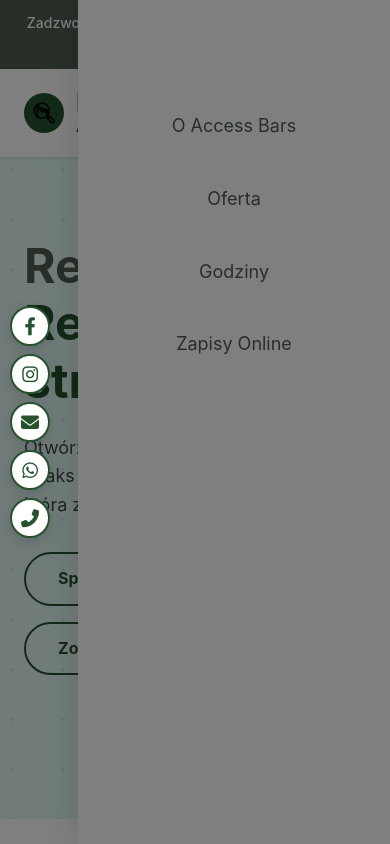
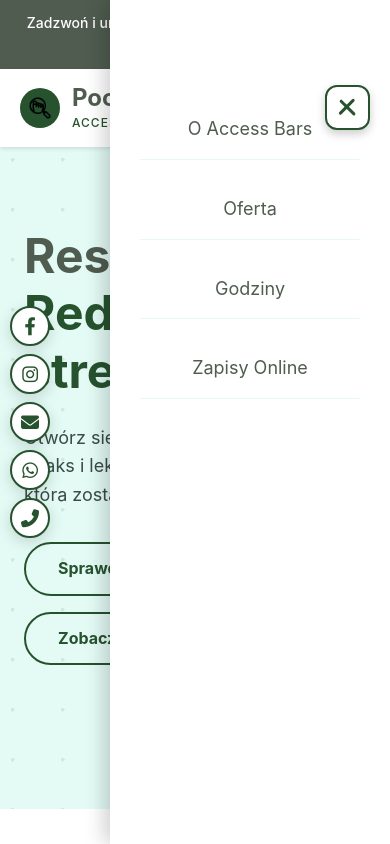
Before and after one commit to karwyss/accessbars, a plain HTML site: page index.html in a window 390 px wide. Both pictures are taken after a click on the element 351 px from the left and 112 px from the top of the page. Shown: the top 844 px of the page. Drawn offline with Linux system fonts and the light colour scheme.

Commit message:
5th version

```diff
--- a/script.js
+++ b/script.js
@@ -654,12 +654,6 @@ function renderPopup() {
 // Inicjalizacja event listenerów
 function initEventListeners() {
     // Formularz
-
-    document.querySelectorAll('button, a').forEach(el => {
-    el.addEventListener('click', (e) => {
-        e.stopPropagation();
-    });
-});
     const bookingForm = document.getElementById('bookingForm');
     if (bookingForm) {
         bookingForm.addEventListener('submit', handleSubmit);
@@ -739,6 +733,7 @@ function initEventListeners() {
     // Przyciski "Wybierz" w usługach
     document.querySelectorAll('.btn-select').forEach(btn => {
         btn.addEventListener('click', (e) => {
+            e.stopPropagation();
             const service = e.currentTarget.dataset.service;
             appState.form.service = service;
             document.getElementById('zapisy').scrollIntoView({ behavior: 'smooth' });
@@ -750,34 +745,85 @@ function initEventListeners() {
     document.querySelectorAll('a[href^="#"]').forEach(anchor => {
         anchor.addEventListener('click', function (e) {
             e.preventDefault();
+            e.stopPropagation();
             const target = document.querySelector(this.getAttribute('href'));
             if (target) {
                 target.scrollIntoView({ behavior: 'smooth' });
             }
+            // Zamknij menu jeśli otwarte
+            if (appState.isMobileMenuOpen) {
+                appState.isMobileMenuOpen = false;
+                renderApp();
+            }
         });
     });
 
+    // ===== HAMBURGER MENU =====
     const hamburgerBtn = document.getElementById('hamburgerBtn');
-    const mobileOverlay = document.getElementById('mobileOverlay');
+    const navLinks = document.querySelectorAll('.nav-links a');
 
     if (hamburgerBtn) {
-        hamburgerBtn.addEventListener('click', (e) => {
-            e.preventDefault();  // ← DODAJ TO
-        e.stopPropagation(); // ← DODAJ TO
-        e.stopImmediatePropagation();
+        const toggleMenu = function(event) {
+            event.preventDefault();
+            event.stopPropagation();
+
             appState.isMobileMenuOpen = !appState.isMobileMenuOpen;
             renderApp();
-        });
+        };
+
+        hamburgerBtn.addEventListener('click', toggleMenu);
+        hamburgerBtn.addEventListener('touchstart', toggleMenu, { passive: false });
     }
 
-    if (mobileOverlay) {
-        mobileOverlay.addEventListener('click', () => {
-            e.preventDefault();
-            e.stopPropagation();
+    // Linki w menu
+    navLinks.forEach(link => {
+        const handleLink = function(event) {
+            event.preventDefault();
+            event.stopPropagation();
+
+            const href = this.getAttribute('href');
+
+            if (href.startsWith('#')) {
+                const target = document.querySelector(href);
+                if (target) {
+                    target.scrollIntoView({ behavior: 'smooth' });
+                }
+            } else {
+                window.location.href = href;
+            }
+
             appState.isMobileMenuOpen = false;
             renderApp();
-        });
-    }
+        };
+
+        link.addEventListener('click', handleLink);
+        link.addEventListener('touchstart', handleLink, { passive: false });
+    });
+
+    // Zamykanie menu po kliknięciu poza
+    document.addEventListener('click', function(event) {
+        if (!appState.isMobileMenuOpen) return;
+
+        const isClickOnHamburger = event.target.closest('#hamburgerBtn');
+        const isClickOnMenu = event.target.closest('#navLinks');
+
+        if (!isClickOnHamburger && !isClickOnMenu) {
+            appState.isMobileMenuOpen = false;
+            renderApp();
+        }
+    });
+
+    document.addEventListener('touchstart', function(event) {
+        if (!appState.isMobileMenuOpen) return;
+
+        const isClickOnHamburger = event.target.closest('#hamburgerBtn');
+        const isClickOnMenu = event.target.closest('#navLinks');
+
+        if (!isClickOnHamburger && !isClickOnMenu) {
+            appState.isMobileMenuOpen = false;
+            renderApp();
+        }
+    }, { passive: false });
 }
 
 // Globalny click do zamykania dropdownów
--- a/style.css
+++ b/style.css
@@ -1547,13 +1547,18 @@ a {
 /* ===== HAMBURGER MENU ===== */
 .hamburger {
     display: none;
-    padding: 15px;
-    background: transparent;
-    border: none;
+    flex-direction: column;
+    justify-content: space-around;
+    width: 45px;
+    height: 45px;
+    background: var(--primary); /* ZMIENIONE - zielone tło */
+    border: 2px solid var(--primary);
+    border-radius: 12px;
     cursor: pointer;
-    outline: none;
+    padding: 10px;
+    z-index: 10000;
     position: relative;
-    z-index: 10000;
+    box-shadow: 0 4px 10px rgba(0,0,0,0.2);
 }
 
 .hamburger-box {
@@ -1617,7 +1622,7 @@ a {
     left: 0;
     right: 0;
     bottom: 0;
-    background: rgba(0,0,0,0.5);
+    pointer-events: none;
     z-index: 998;
     animation: fadeIn 0.3s ease;
 }
@@ -1693,3 +1698,104 @@ a {
         opacity: 0;
     }
 }
+
+.hamburger span {
+    width: 100%;
+    height: 3px;
+    background: white; /* ZMIENIONE - białe kreski */
+    border-radius: 3px;
+    transition: all 0.3s ease;
+}
+
+/* Animacja po otwarciu */
+.hamburger.mobile-open {
+    background: white;
+}
+
+.hamburger.mobile-open span {
+    background: var(--primary); /* zielone kreski po otwarciu */
+}
+
+.hamburger.mobile-open span:nth-child(1) {
+    transform: rotate(45deg) translate(5px, 5px);
+}
+
+.hamburger.mobile-open span:nth-child(2) {
+    opacity: 0;
+}
+
+.hamburger.mobile-open span:nth-child(3) {
+    transform: rotate(-45deg) translate(5px, -6px);
+}
+
+/* Overlay bez rozmycia */
+.mobile-overlay {
+    position: fixed;
+    top: 0;
+    left: 0;
+    right: 0;
+    bottom: 0;
+    pointer-events: none;
+    z-index: 9998;
+}
+
+/* Responsywność */
+@media (max-width: 768px) {
+    .hamburger {
+        display: flex;
+    }
+
+    .nav-container {
+        padding: 15px 20px;
+    }
+
+    .nav-links {
+        position: fixed !important;
+        top: 0 !important;
+        right: -100% !important;
+        width: 280px !important;
+        height: 100vh !important;
+        background: white !important;
+        flex-direction: column !important;
+        padding: 100px 30px 30px !important;
+        transition: right 0.3s ease !important;
+        z-index: 9999 !important;
+        box-shadow: -5px 0 20px rgba(0,0,0,0.2) !important;
+        display: flex !important;
+        gap: 20px !important;
+    }
+
+    .nav-links.mobile-open {
+        right: 0 !important;
+    }
+
+    .nav-links a {
+        font-size: 18px;
+        padding: 15px;
+        width: 100%;
+        text-align: center;
+        border-bottom: 1px solid var(--light);
+        color: var(--dark) !important;
+    }
+
+    .nav-links a.btn-primary {
+        background: var(--primary) !important;
+        color: white !important;
+        border: none;
+        margin-top: 20px;
+    }
+}
+
+@media (min-width: 769px) {
+    .nav-links {
+        display: flex !important;
+    }
+
+    .hamburger {
+        display: none !important;
+    }
+
+    .mobile-overlay {
+        display: none !important;
+    }
+}
```
